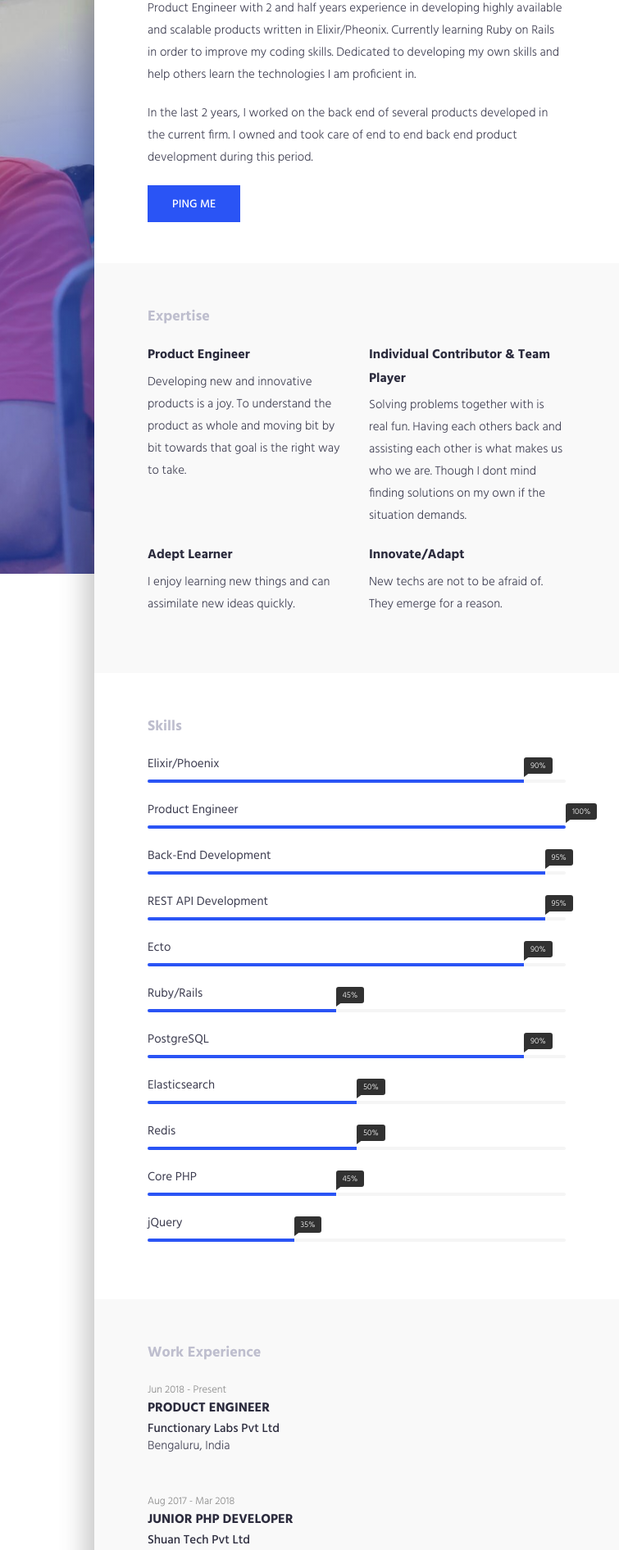
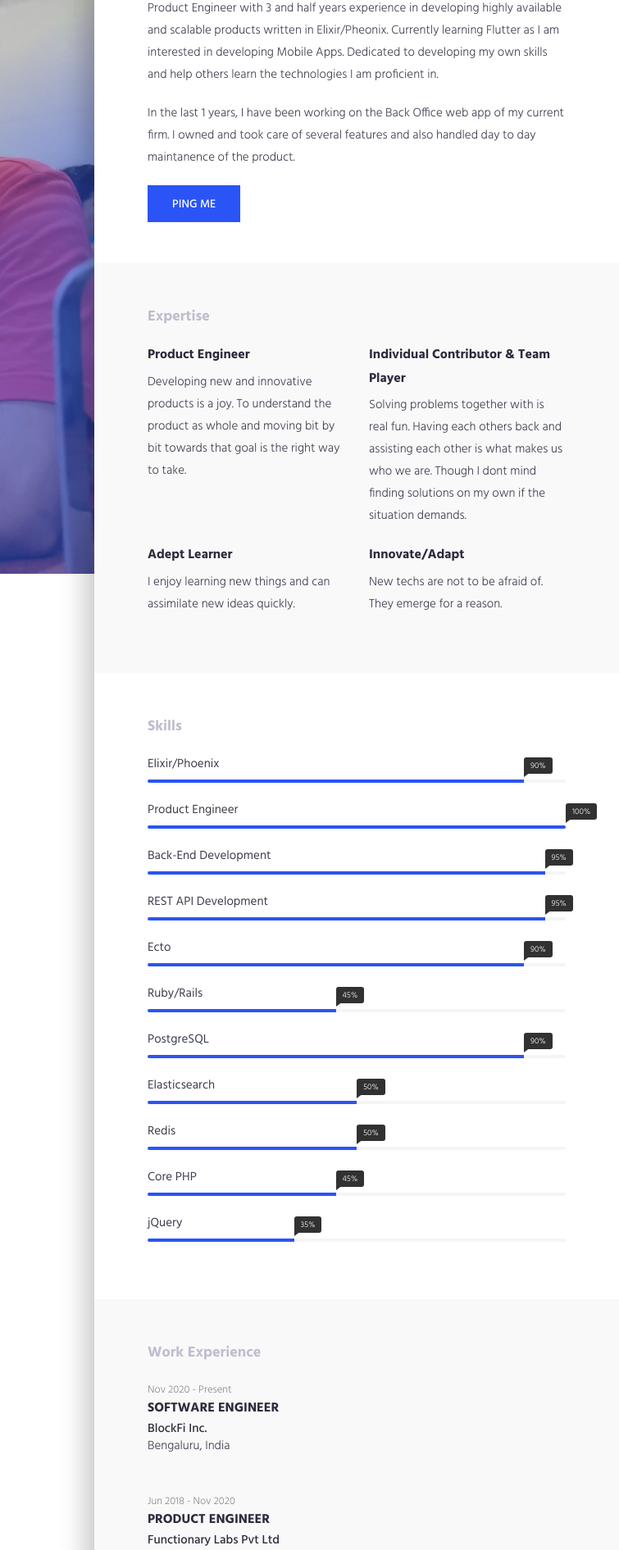
Before and after one commit to shijithkjayan/shijithkjayan.github.io, a plain HTML site: page index.html in a window 1280 px wide. Shown: the part 100-1991 px from the top of the page at 82% size, 525-1280 px from the left. Drawn offline with Linux system fonts and the light colour scheme.

Commit message:
Added latest experience and updated desc

```diff
--- a/index.html
+++ b/index.html
@@ -76,16 +76,15 @@
 							</div>
 							<div class="col-md-12">
 								<p>
-									Product Engineer with 2 and half years experience in developing highly available and
-									scalable products written in Elixir/Pheonix. Currently learning Ruby on Rails
-									in order to improve my coding skills. Dedicated to developing my own skills
+									Product Engineer with 3 and half years experience in developing highly available and
+									scalable products written in Elixir/Pheonix. Currently learning Flutter
+									as I am interested in developing Mobile Apps. Dedicated to developing my own skills
 									and help others learn the technologies I am proficient in.
 								</p>
 
 								<p>
-									In the last 2 years, I worked on the back end of several products developed in the
-									current firm.
-									I owned and took care of end to end back end product development during this period.
+									In the last 1 years, I have been working on the Back Office web app of my current firm.
+									I owned and took care of several features and also handled day to day maintanence of the product.
 								</p>
 							</div>
 						</div>
@@ -332,7 +331,16 @@
 						<div class="row">
 							<div class="col-md-12">
 								<div class="content-item">
-									<small>Jun 2018 - Present</small>
+									<small>Nov 2020 - Present</small>
+									<h3>Software Engineer</h3>
+									<h4>BlockFi Inc.</h4>
+
+									<p>Bengaluru, India</p>
+								</div>
+							</div>
+							<div class="col-md-12">
+								<div class="content-item">
+									<small>Jun 2018 - Nov 2020</small>
 									<h3>Product Engineer</h3>
 									<h4>Functionary Labs Pvt Ltd</h4>
 
@@ -408,7 +416,7 @@
 									<h3>Football</h3>
 
 									<p>
-										I love the beautiful game. Hardcore Manchester United. Don't hesistate
+										I love the beautiful game. Hardcore Manchester United fan. Doesn't hesistate
 										to get on the grass myself.
 									</p>
 								</div>
```
